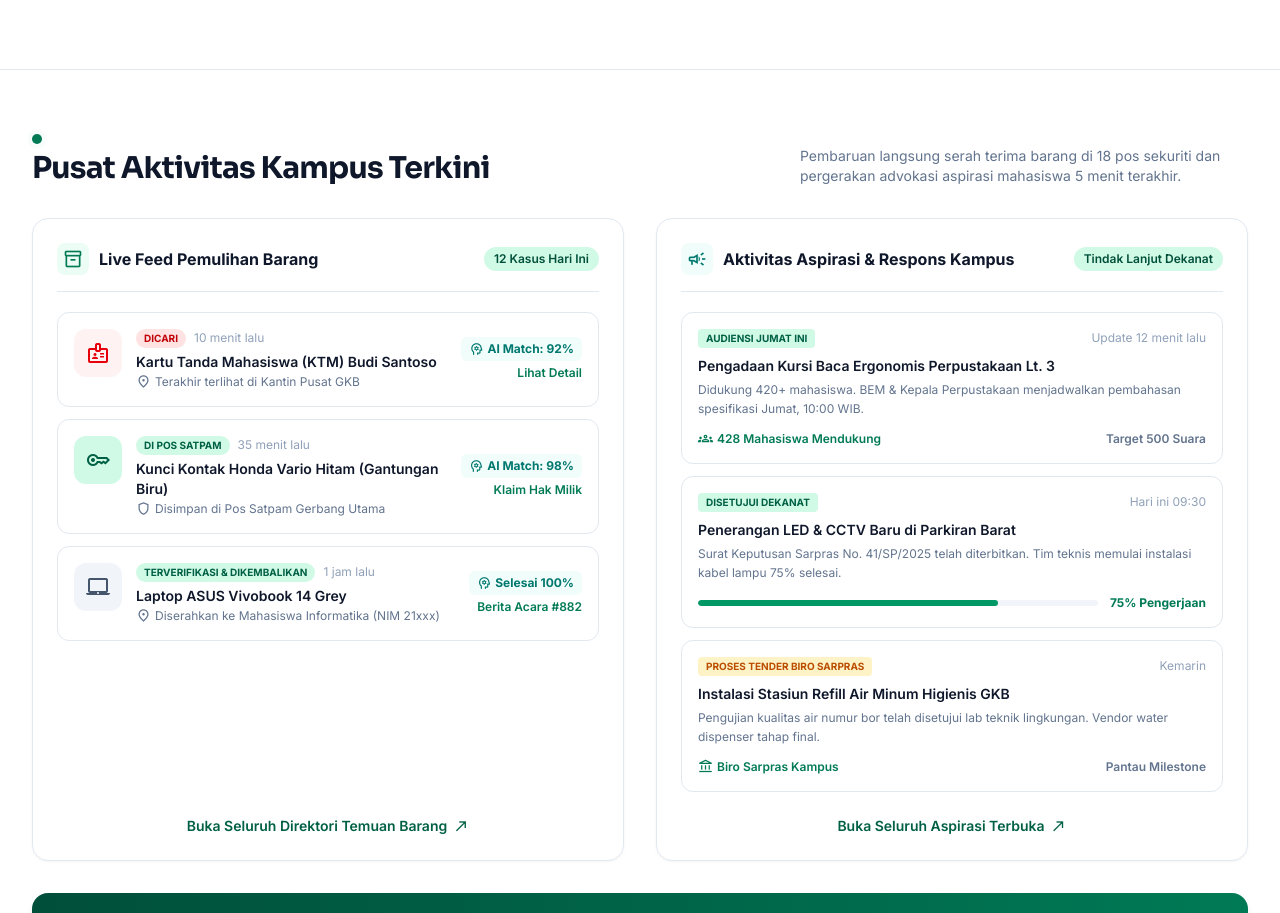
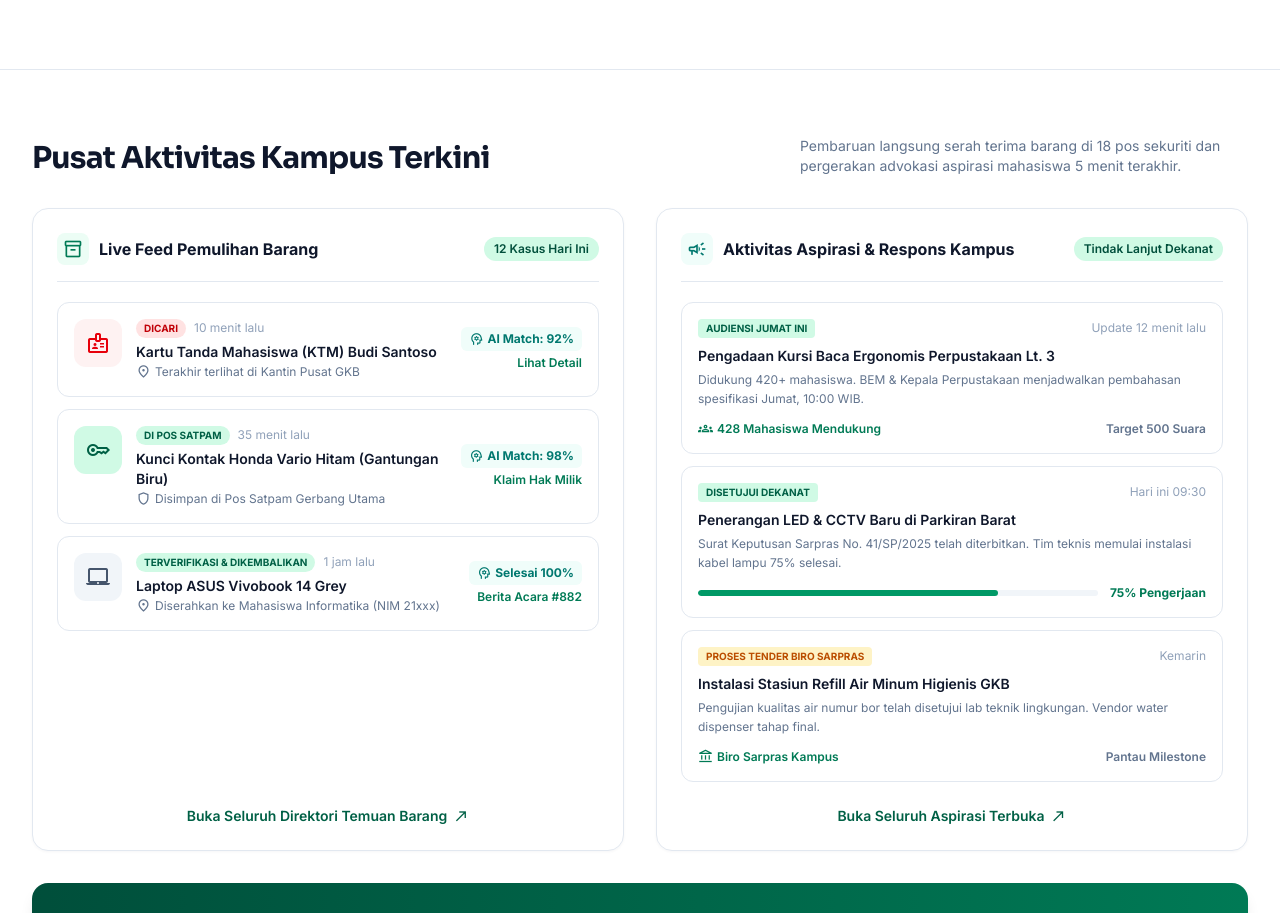
Before and after one commit to Jiwaislamutidar/TugasPemrogramanWeb, a React (Vite) app: page / in a window 1280 px wide. Shown: the part 940-1853 px from the top of the page. Built offline with nearby package versions, Linux system fonts and the light colour scheme.

Commit message:
fix position button

```diff
--- a/src/pages/homepage.jsx
+++ b/src/pages/homepage.jsx
@@ -405,7 +405,6 @@ export default function Homepage() {
             <Reveal className="flex flex-col md:flex-row md:items-end justify-between gap-4 mb-8">
               <div>
                 <div className="flex items-center gap-2 mb-1.5">
-                  <span className="relative flex h-2.5 w-2.5"><span className="animate-ping absolute inline-flex h-full w-full rounded-full bg-emerald-600 opacity-75" /><span className="relative inline-flex rounded-full h-2.5 w-2.5 bg-emerald-700" /></span>
                 </div>
                 <h2 className={`${go} text-2xl md:text-3xl font-bold tracking-tight`}>Pusat Aktivitas Kampus Terkini</h2>
               </div>
--- a/src/pages/lostfound.jsx
+++ b/src/pages/lostfound.jsx
@@ -762,7 +762,7 @@ export default function PageLostFound() {
       </Modal>
 
       <button aria-label="Kembali ke atas" onClick={() => window.scrollTo({ top: 0, behavior: 'smooth' })}
-        className={`ripple fixed bottom-6 right-5 z-40 w-12 h-12 rounded-full bg-emerald-700 text-white shadow-lg hover:bg-emerald-600 hover:-translate-y-1 hover:shadow-xl active:scale-90 transition-all duration-500 ${ease} ${showTop ? 'opacity-100 translate-y-0 scale-100' : 'opacity-0 translate-y-8 scale-75 pointer-events-none'}`}><Ic n="arrow_upward" /></button>
+        className={`ripple fixed bottom-6 left-10 z-40 w-12 h-12 rounded-full bg-emerald-700 text-white shadow-lg hover:bg-emerald-600 hover:-translate-y-1 hover:shadow-xl active:scale-90 transition-all duration-500 ${ease} ${showTop ? 'opacity-100 translate-y-0 scale-100' : 'opacity-0 translate-y-8 scale-75 pointer-events-none'}`}><Ic n="arrow_upward" /></button>
 
       <div role="status" aria-live="polite" className={`fixed bottom-6 left-1/2 -translate-x-1/2 z-[90] px-5 py-3 rounded-full bg-emerald-900 text-white text-sm font-medium shadow-2xl flex items-center gap-2 transition-all duration-500 ease-[cubic-bezier(.34,1.56,.64,1)] ${toast.show ? 'opacity-100 translate-y-0 scale-100' : 'opacity-0 translate-y-6 scale-90 pointer-events-none'}`}>
         <Ic n="check_circle" fill className="text-emerald-300 !text-[18px]" />{toast.m}
```
